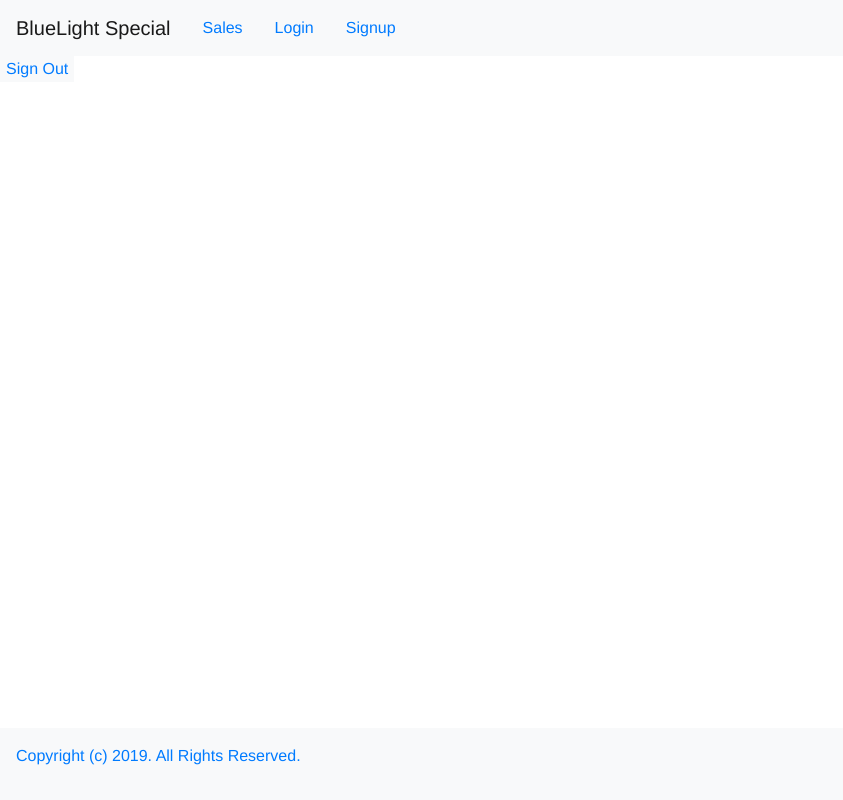
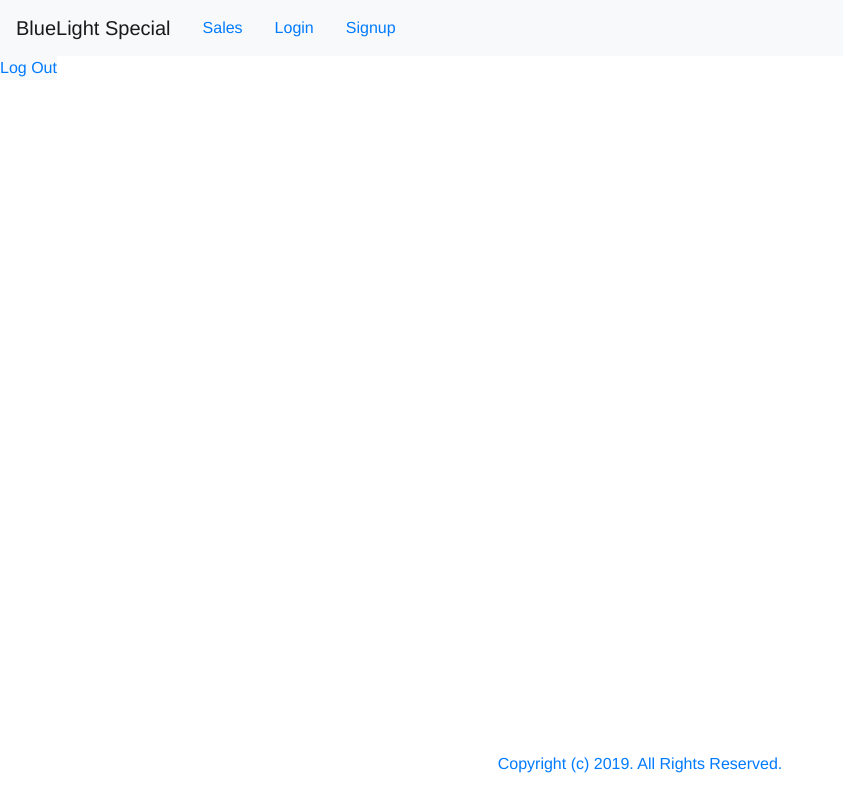
Before and after one commit to dmcgrann/bluelight-special, a React (Create React App) app in the folder client/: page /logout in a window 1280 px wide. Shown: the whole page, without its empty margins (0-843 px from the left). Built offline with nearby package versions, Linux system fonts and the light colour scheme; no server answers; what google-maps-react would draw is missing.

Commit message:
update style for header, footer and logout button

```diff
--- a/client/src/components/App.css
+++ b/client/src/components/App.css
@@ -54,6 +54,8 @@
   background-color: #F8F9FA;
   color: #007BFF;
   border: none;
+  padding: 0;
+  font-family: "Helvetica Neue", Arial, sans-serif;
 }
 
 .form-control {
--- a/client/src/components/common/style.css
+++ b/client/src/components/common/style.css
@@ -37,16 +37,36 @@ img {
   right: 0;
   bottom: 0;
   left: 0;
-  padding: 1rem;
-  background-color: #F8F9FA !important;
+  color: #007BFF;
   text-align: center;
+  display: inline-block;
+}
+
+
+
+
+.logout
+ {
+  background-color: #F8F9FA;
+  color: #007BFF;
+  border: none;
+  padding: 0;
+  font-family: "Helvetica Neue", Arial, sans-serif;
+}
+
+
+
+
+#footertext {
+  font-color: #F8F9FA;
+  padding-top: .5em;
 }
 
 @media screen and (max-width: 625px) {
     .footer {
     display: list-item;
     flex-direction: column;
-    padding: 1em 0 0 0;
+    padding: .5em 0 0 0;
 
   }
 }
@@ -59,3 +79,9 @@ img {
 
   }
 }
+
+@media screen and (min-width: 992px) {
+  #logout {
+    margin-top: 16px;
+  }
+}
--- a/client/src/components/users/Logout.js
+++ b/client/src/components/users/Logout.js
@@ -9,7 +9,7 @@ const Logout = ({ logout }) => {
       event.preventDefault()
       logout()
       }}>
-      <p><input className="logout" type="submit" value="Sign Out" /></p>
+      <p><input className="logout" type="submit" value="Log Out" /></p>
     </form>
   )
 }
```
